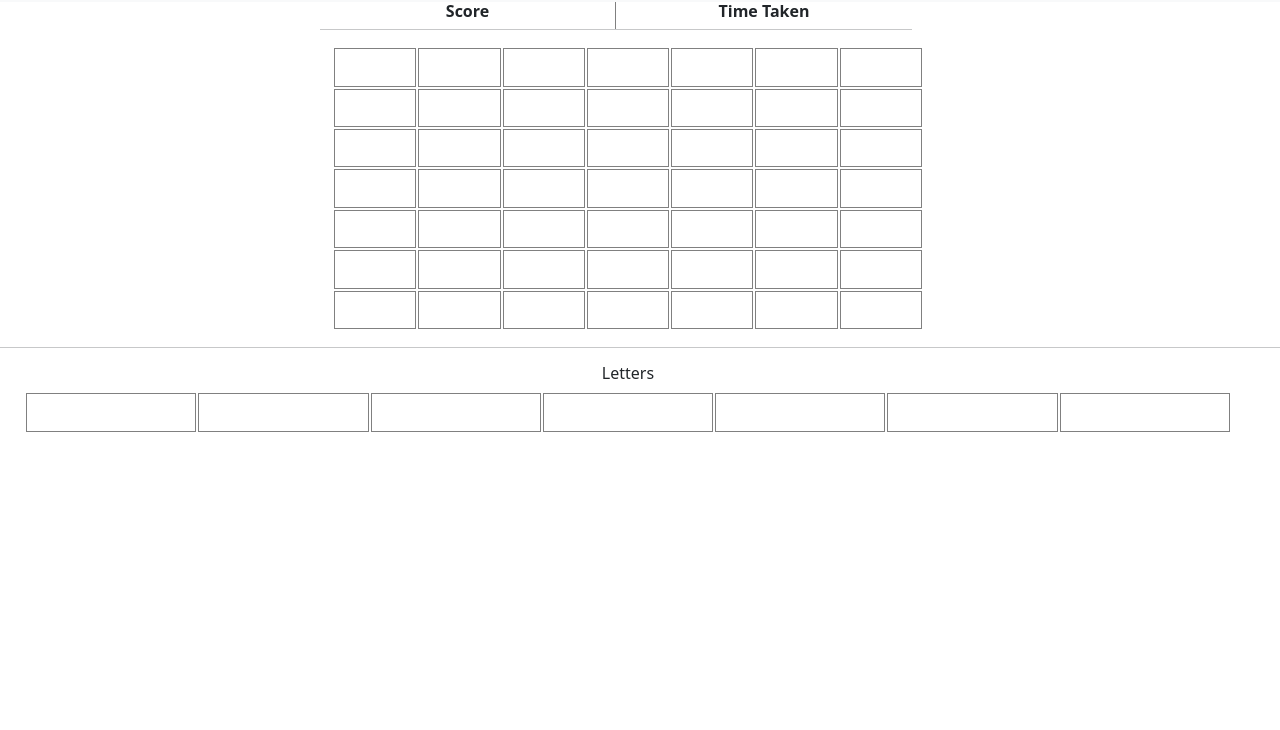
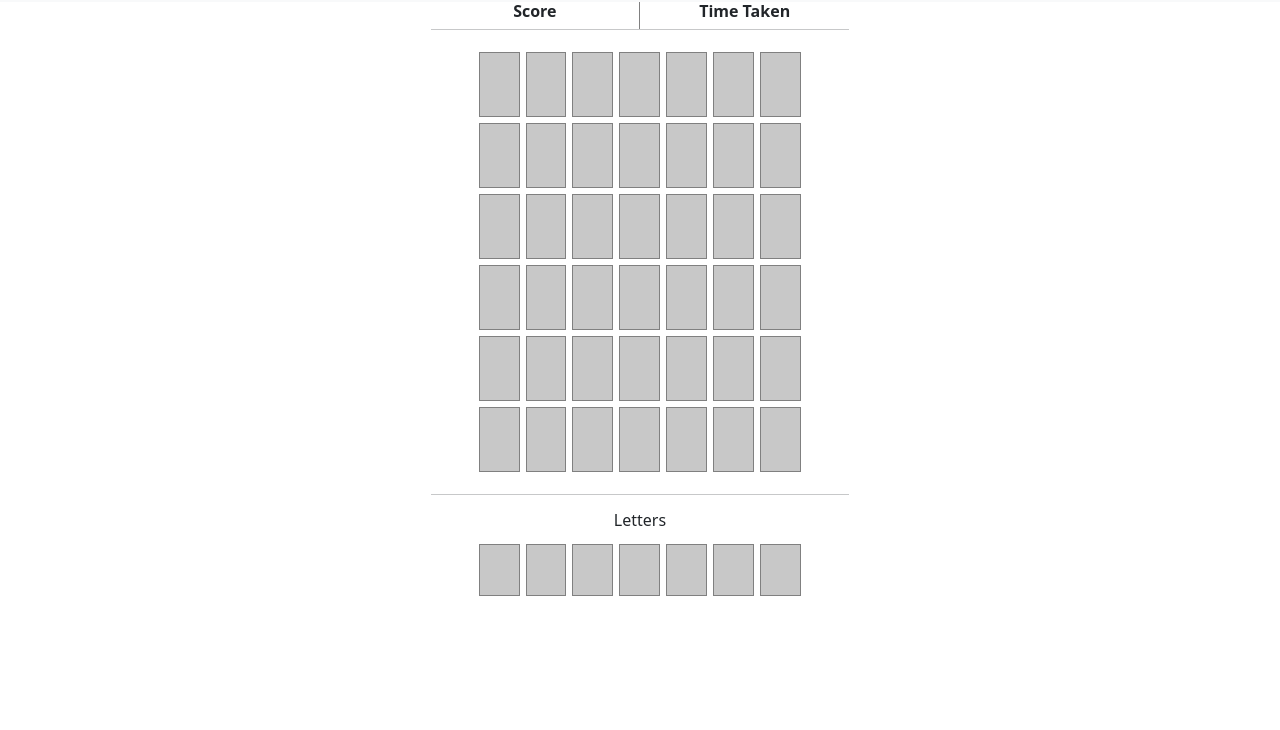
Before and after one commit to benvarian/CITS3403-Project, a plain HTML site: page Scrambled/index.html in a window 1280 px wide. Shown: the part 70-800 px from the top of the page. Drawn offline with nearby package versions, Linux system fonts and the light colour scheme.

Commit message:
Centering

```diff
--- a/Scrambled/index.html
+++ b/Scrambled/index.html
@@ -20,7 +20,7 @@
     <body>
         <!--Navbar-->
         <nav class="navbar navbar-expand-lg bg-light navbar-fixed-top">
-            <div class="container-fluid row">
+            <div class="container-fluid row gx-0">
                 <button class="col-1 btn" data-bs-toggle="modal" data-bs-target="#settingsModal">
                     <span class="bi bi-gear"></span>
                 </button>
@@ -140,42 +140,51 @@
             </div>
         </div>
 
-        <div class="container-fluid row">
-            <span class="col-3"></span>
-            <div class="col-6 row">
-                <div class="col-6 border-right">
-                    <h6><b>Score</b></h6>
+        <div class="container-fluid">
+            <div class="row gx-0">
+                <div class="col-lg-4"></div>
+                <div class="col-lg-4 row gx-0">
+                    <div class="col-6 border-right">
+                        <h6><b>Score</b></h6>
+                    </div>
+                    <div class="col-6">
+                        <h6><b>Time Taken</b></h6>
+                    </div>
+                    <hr>
                 </div>
-                <div class="col-6">
-                    <h6><b>Time Taken</b></h6>
-                </div>
-                <hr>
+                <div class="col-lg-4"></div>
             </div>
         </div>
 
-        <div class="container-fluid row">
-            <div class="col-3"></div>
-            <div class="col-6">
-                <table class="table-responsive">
-                    <tr><td class="attemptBox"></td><td class="attemptBox"></td><td class="attemptBox"></td><td class="attemptBox"></td><td class="attemptBox"></td><td class="attemptBox"></td><td class="attemptBox"></td></tr>
-                    <tr><td class="attemptBox"></td><td class="attemptBox"></td><td class="attemptBox"></td><td class="attemptBox"></td><td class="attemptBox"></td><td class="attemptBox"></td><td class="attemptBox"></td></tr>
-                    <tr><td class="attemptBox"></td><td class="attemptBox"></td><td class="attemptBox"></td><td class="attemptBox"></td><td class="attemptBox"></td><td class="attemptBox"></td><td class="attemptBox"></td></tr>
-                    <tr><td class="attemptBox"></td><td class="attemptBox"></td><td class="attemptBox"></td><td class="attemptBox"></td><td class="attemptBox"></td><td class="attemptBox"></td><td class="attemptBox"></td></tr>
-                    <tr><td class="attemptBox"></td><td class="attemptBox"></td><td class="attemptBox"></td><td class="attemptBox"></td><td class="attemptBox"></td><td class="attemptBox"></td><td class="attemptBox"></td></tr>
-                    <tr><td class="attemptBox"></td><td class="attemptBox"></td><td class="attemptBox"></td><td class="attemptBox"></td><td class="attemptBox"></td><td class="attemptBox"></td><td class="attemptBox"></td></tr>
-                    <tr><td class="attemptBox"></td><td class="attemptBox"></td><td class="attemptBox"></td><td class="attemptBox"></td><td class="attemptBox"></td><td class="attemptBox"></td><td class="attemptBox"></td></tr>
-                </table>
+        <div class="container-fluid">
+            <div class="row gx-0">
+                <div class="col-lg-4"></div>
+                <div class="col-lg-4">
+                    <table class="guessTable">
+                        <tr><td class="guessLetter"></td><td class="guessLetter"></td><td class="guessLetter"></td><td class="guessLetter"></td><td class="guessLetter"></td><td class="guessLetter"></td><td class="guessLetter"></td></tr>
+                        <tr><td class="guessLetter"></td><td class="guessLetter"></td><td class="guessLetter"></td><td class="guessLetter"></td><td class="guessLetter"></td><td class="guessLetter"></td><td class="guessLetter"></td></tr>
+                        <tr><td class="guessLetter"></td><td class="guessLetter"></td><td class="guessLetter"></td><td class="guessLetter"></td><td class="guessLetter"></td><td class="guessLetter"></td><td class="guessLetter"></td></tr>
+                        <tr><td class="guessLetter"></td><td class="guessLetter"></td><td class="guessLetter"></td><td class="guessLetter"></td><td class="guessLetter"></td><td class="guessLetter"></td><td class="guessLetter"></td></tr>
+                        <tr><td class="guessLetter"></td><td class="guessLetter"></td><td class="guessLetter"></td><td class="guessLetter"></td><td class="guessLetter"></td><td class="guessLetter"></td><td class="guessLetter"></td></tr>
+                        <tr><td class="guessLetter"></td><td class="guessLetter"></td><td class="guessLetter"></td><td class="guessLetter"></td><td class="guessLetter"></td><td class="guessLetter"></td><td class="guessLetter"></td></tr>
+                    </table>
+                    <hr>
+                </div>
+                <div class="col-lg-4"></div>
             </div>
-            <div class="col-3"></div>
         </div>
 
-        <hr>
+        <div class="container-fluid">
+            <div class="row gx-0">
+                <h6>Letters</h6>
+                <div class="col-lg-4"></div>
+                <div class="col-lg-4">
+                    <table class="letterTable">
+                        <tr><td class="guessLetter"></td><td class="guessLetter"></td><td class="guessLetter"></td><td class="guessLetter"></td><td class="guessLetter"></td><td class="guessLetter"></td><td class="guessLetter"></td></tr>
+                    </table>
+                </div>
+                <div class="col-lg-4"></div>
 
-        <div class="container-fluid row">
-            <h6>Letters</h6>
-            <table>
-                <tr><td class="attemptBox"></td><td class="attemptBox"></td><td class="attemptBox"></td><td class="attemptBox"></td><td class="attemptBox"></td><td class="attemptBox"></td><td class="attemptBox"></td></tr>
-            </table>
         </div>
     </body>
 </html>
--- a/Scrambled/style.css
+++ b/Scrambled/style.css
@@ -1,3 +1,33 @@
+body {
+    height:100vh;
+}
+
+.letterTable {
+    border-collapse: separate;
+    border-spacing:0.5vw;
+    width:80%;
+    height:8vh;
+    margin:auto;
+}
+
+.guessTable {
+    border-collapse: separate;
+    border-spacing:0.5vw;
+    height:54vh;
+    width:80%;
+    margin:auto;
+}
+
+.guessLetter {
+    border: solid grey 1px;
+    background-color:rgb(200, 200, 200);
+    width:5vw;
+}
+
+.letterBox {
+
+}
+
 .title {
     text-align:center;
 }
@@ -6,18 +36,6 @@ h6 {
     text-align:center;
 }
 
-.attemptBox {
-    border: solid grey 1px;
-    height:3vw;
-    width:3vw;
-}
-
 .border-right {
     border-right: 1px solid grey;
 }
-
-table {
-    border-collapse: separate;
-    margin-right:50%;
-    width:100%;
-}
```
Also changed, not shown: 1 other file.
